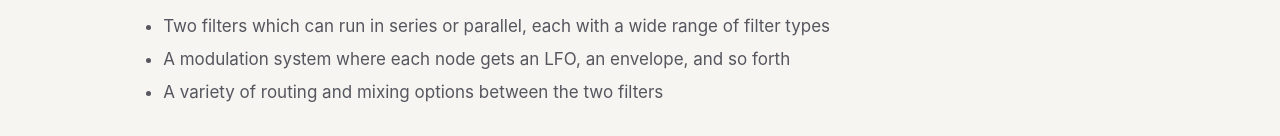
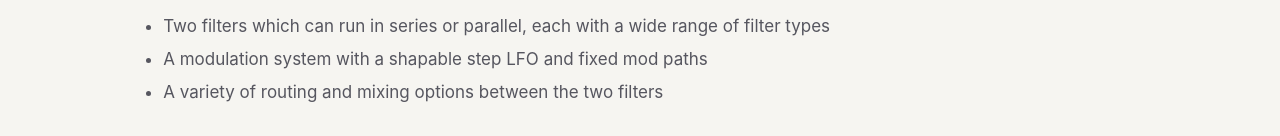
Before and after one commit to baconpaul/baconpaul.github.io, an Astro site: page /sidequests/two-filters in a window 1280 px wide. Shown: the part 1219-1355 px from the top of the page. Built offline with nearby package versions, Linux system fonts and the light colour scheme; Astro itself is replaced by a stand-in of ours.

Commit message:
Update two-filters.astro

```diff
--- a/src/pages/sidequests/two-filters.astro
+++ b/src/pages/sidequests/two-filters.astro
@@ -30,7 +30,7 @@ import Base from "../../layouts/Base.astro";
         The key features are
         <ul>
           <li>Two filters which can run in series or parallel, each with a wide range of filter types
-          <li>A modulation system where each node gets an LFO, an envelope, and so forth
+          <li>A modulation system with a shapable step LFO and fixed mod paths
           <li>A variety of routing and mixing options between the two filters
         </ul>
       </p>
```
